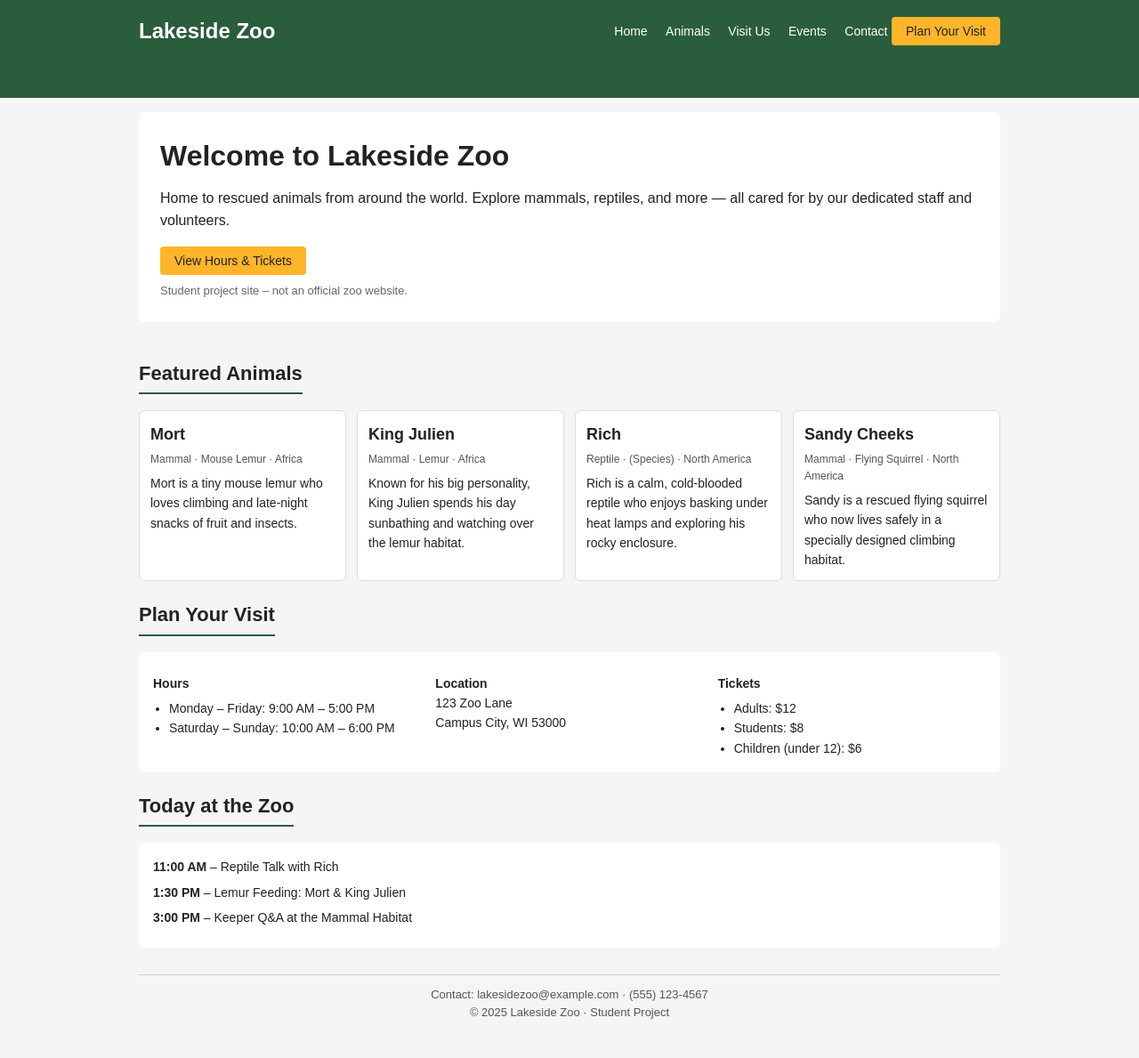
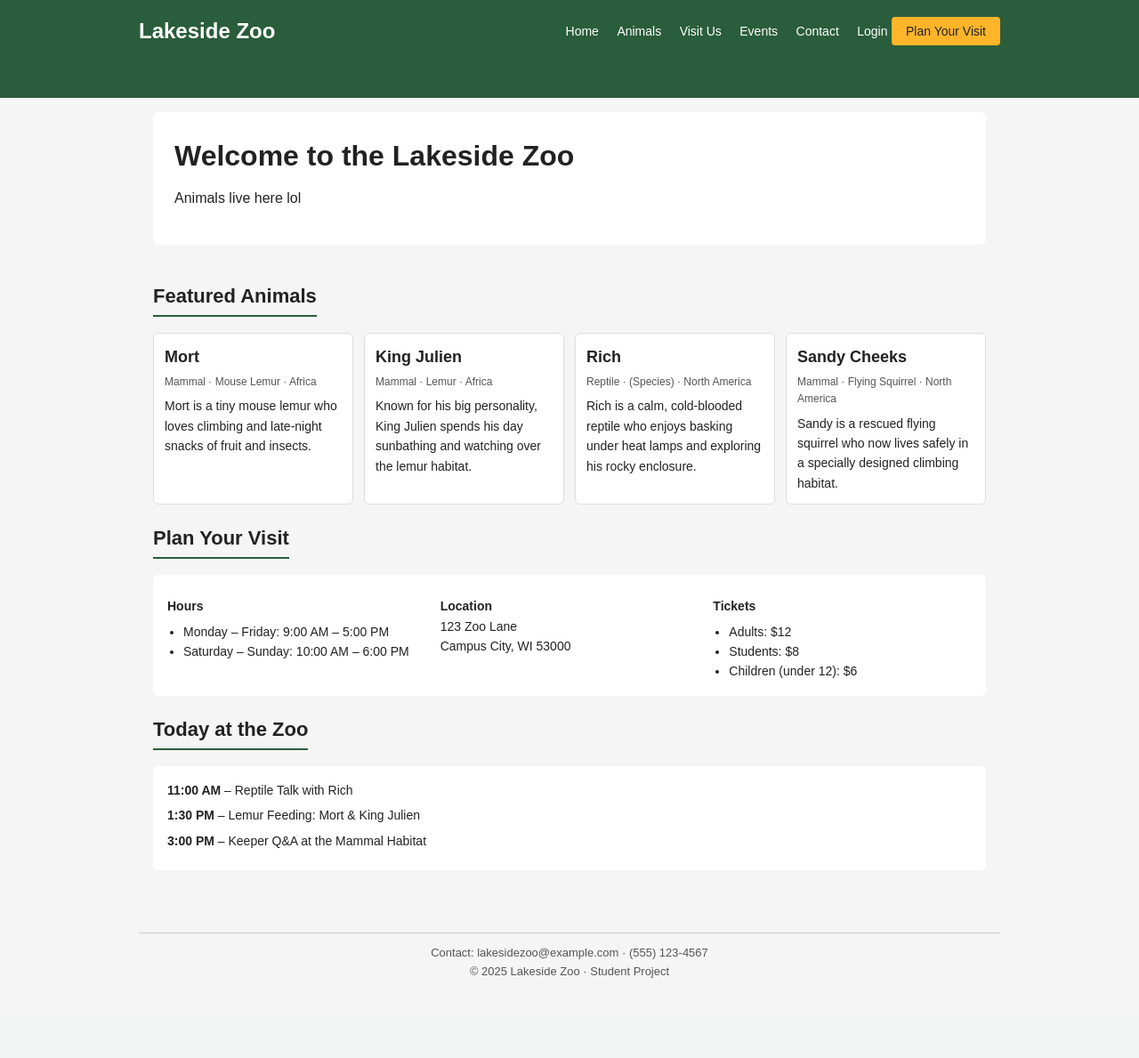
Before and after one commit to brucethao/DatabaseProject, a Django app: page / in a window 1280 px wide. Shown: the whole page at 89% size. After the commit the page ends 1099 px from the top, so only its background shows below. Run offline with Django 5.2, Linux system fonts and the light colour scheme.

Commit message:
User system overhaul, pages modified - now uses our 'user' model to authenticate session - synced up zookeeper and user to ensure users have a zookeeper profile, profile is deleted is zookeeper field is unchecked, profile is created with default fields when user is created to be a zookeeper. - created a base html file for header,footer,etc - css file so all files can have the same theme - modified homepage.html and animal.html

```diff
--- a/ZooManagementSystem/__init__.py
+++ b/ZooManagementSystem/__init__.py
@@ -0,0 +1,3 @@
+import pymysql
+pymysql.version_info = (2, 2, 2, "final", 0)
+pymysql.install_as_MySQLdb()
--- a/ZooManagementSystem/settings.py
+++ b/ZooManagementSystem/settings.py
@@ -78,7 +78,7 @@ DATABASES = {
        'ENGINE': 'django.db.backends.mysql',
        'NAME': 'zoomanagement',
        'USER': 'root',
-       'PASSWORD': 'cs557Project!',
+       'PASSWORD': 'lol123',
        'HOST': 'localhost',
        'PORT': '3306',
    }
@@ -125,3 +125,5 @@ STATIC_URL = 'static/'
 # https://docs.djangoproject.com/en/5.2/ref/settings/#default-auto-field
 
 DEFAULT_AUTO_FIELD = 'django.db.models.BigAutoField'
+
+AUTH_USER_MODEL = 'Zootopia.User'
--- a/ZooManagementSystem/urls.py
+++ b/ZooManagementSystem/urls.py
@@ -17,7 +17,8 @@ Including another URLconf
 from django.contrib import admin
 from django.urls import path
 
-from Zootopia.views import HomePage, Login, Register, ZooKeeper
+from Zootopia.models import Animal
+from Zootopia.views import HomePage, Login, Register, ZooKeeper, AnimalPage
 
 urlpatterns = [
     path('admin/', admin.site.urls),
@@ -25,4 +26,5 @@ urlpatterns = [
     path('login/', Login.as_view(), name='login'),
     path('register/', Register.as_view(), name='register'),
     path('zoo/', ZooKeeper.as_view(), name='zookeeper'),
+    path('animals/', AnimalPage.as_view(), name='animals'),
 ]
--- /dev/null
+++ b/Zootopia/static/CSS/styles.css
@@ -0,0 +1,181 @@
+ /* Basic page reset */
+        * {
+            box-sizing: border-box;
+            margin: 0;
+            padding: 0;
+        }
+
+        body {
+            font-family: Arial, Helvetica, sans-serif;
+            background-color: #f5f5f5;
+            color: #222;
+            line-height: 1.6;
+        }
+
+        /* Center the main content and limit width */
+        .container {
+            max-width: 1000px;
+            margin: 0 auto;
+            padding: 0 16px 40px;
+        }
+
+        /* Header and navigation */
+        header {
+            background-color: #2a5d3b;
+            color: white;
+            padding: 16px 0;
+            margin-bottom: 16px;
+        }
+
+        .header-inner {
+            display: flex;
+            align-items: center;
+            justify-content: space-between;
+        }
+
+        .logo {
+            font-size: 24px;
+            font-weight: bold;
+        }
+
+        nav a {
+            color: white;
+            text-decoration: none;
+            margin-left: 16px;
+            font-size: 14px;
+        }
+
+        nav a:hover {
+            text-decoration: underline;
+        }
+
+        /* Simple button style */
+        .btn {
+            padding: 8px 16px;
+            border: none;
+            border-radius: 4px;
+            background-color: #ffb52a;
+            color: #222;
+            cursor: pointer;
+            font-size: 14px;
+        }
+
+        .btn:hover {
+            background-color: #e3a123;
+        }
+
+        /* Hero section */
+        .hero {
+            background-color: #ffffff;
+            border-radius: 6px;
+            padding: 24px;
+            margin-bottom: 20px;
+        }
+
+        .hero-title {
+            font-size: 32px;
+            margin-bottom: 8px;
+        }
+
+        .hero-subtitle {
+            font-size: 16px;
+            margin-bottom: 16px;
+        }
+
+        .hero-note {
+            font-size: 13px;
+            color: #666;
+            margin-top: 8px;
+        }
+
+        /* Section headings */
+        h2 {
+            margin: 20px 0 10px;
+            font-size: 22px;
+            border-bottom: 2px solid #2a5d3b;
+            display: inline-block;
+            padding-bottom: 4px;
+        }
+
+        /* Featured animals section */
+        .animal-grid {
+            display: grid;
+            grid-template-columns: repeat(auto-fit, minmax(220px, 1fr));
+            gap: 12px;
+            margin-top: 8px;
+        }
+
+        .animal-card {
+            background-color: #ffffff;
+            border-radius: 6px;
+            padding: 12px;
+            border: 1px solid #ddd;
+        }
+
+        .animal-card h3 {
+            margin-bottom: 4px;
+            font-size: 18px;
+        }
+
+        .animal-tag {
+            font-size: 12px;
+            color: #555;
+            margin-bottom: 6px;
+        }
+
+        .animal-card p {
+            font-size: 14px;
+        }
+
+        /* Visit info */
+        .visit-info {
+            background-color: #ffffff;
+            border-radius: 6px;
+            padding: 16px;
+            margin-top: 8px;
+        }
+
+        .visit-columns {
+            display: flex;
+            flex-wrap: wrap;
+            gap: 16px;
+            margin-top: 8px;
+        }
+
+        .visit-col {
+            flex: 1 1 220px;
+            font-size: 14px;
+        }
+
+        .visit-col ul {
+            list-style-type: disc;
+            margin-left: 18px;
+            margin-top: 6px;
+        }
+
+        /* Events */
+        .events-list {
+            background-color: #ffffff;
+            border-radius: 6px;
+            padding: 16px;
+            margin-top: 8px;
+        }
+
+        .events-list ul {
+            list-style-type: none;
+        }
+
+        .events-list li {
+            margin-bottom: 6px;
+            font-size: 14px;
+        }
+
+        /* Footer */
+        footer {
+            margin-top: 30px;
+            padding-top: 12px;
+            border-top: 1px solid #ccc;
+            font-size: 13px;
+            color: #555;
+            text-align: center;
+        }
--- a/Zootopia/views.py
+++ b/Zootopia/views.py
@@ -1,4 +1,5 @@
 from django.contrib import messages
+from django.contrib.auth import authenticate, login
 from django.shortcuts import render, redirect
 from django.views import View
 from Zootopia.models import Animal, User
@@ -7,16 +8,10 @@ from Zootopia.models import Animal, User
 class HomePage(View):
     def get(self, request):
         return render(request, 'homepage.html')
-    def post(self, request):
-        login = request.POST.get('login')
-        register = request.POST.get('register')
 
-        if login is not None:
-            return redirect('login')
-        if register is not None:
-            return redirect('register')
-
-        return render(request, 'homepage.html')
+class AnimalPage(View):
+    def get(self, request):
+        return render(request, 'animal.html')
 
 class ZooKeeper(View):
     def get(self, request):
@@ -30,14 +25,12 @@ class Login(View):
     def post(self, request):
         username = request.POST.get('username')
         password = request.POST.get('password')
-        user = User.objects.get(username=username, password=password)
+        user = authenticate(request, username=username, password=password)
 
         if user is not None:
+            login(request, user)
             messages.success(request, 'Login Successful')
-            if user.is_zookeeper:
-                return redirect('zookeeper')
-            else:
-                return redirect('home')
+            return redirect('home')
         else:
             messages.error(request, 'Wrong username or password')
             return render(request, 'login.html')
--- /dev/null
+++ b/templates/base.html
@@ -0,0 +1,41 @@
+{% load static %}
+<!DOCTYPE html>
+<html lang="en">
+<head>
+    <meta charset="UTF-8">
+    <title>{% block title %}Lakeside Zoo{% endblock %}</title>
+    <link rel="stylesheet" href="{% static 'css/styles.css' %}">
+</head>
+<body>
+    <header>
+        <div class="container header-inner">
+            <div class="logo">Lakeside Zoo</div>
+            <nav>
+                <a href="{% url 'home' %}">Home</a>
+                <a href="{% url 'animals' %}">Animals</a>
+                <a href="#">Visit Us</a>
+                <a href="#">Events</a>
+                <a href="#">Contact</a>
+
+                {% if user.is_authenticated %}
+                    <span style="color: white; margin-left: 16px;">Welcome, {{ user.first_name }}</span>
+                    <a href="#">Logout</a>
+                {% else %}
+                    <a href="{% url 'login' %}">Login</a>
+                {% endif %}
+                <button class="btn">Plan Your Visit</button>
+            </nav>
+        </div>
+    </header>
+
+    <main class="container">
+        {% block content %}
+        {% endblock %}
+    </main>
+
+    <footer>
+        <p>Contact: lakesidezoo@example.com · (555) 123-4567</p>
+        <p>&copy; 2025 Lakeside Zoo · Student Project</p>
+    </footer>
+</body>
+</html>
--- a/templates/homepage.html
+++ b/templates/homepage.html
@@ -1,219 +1,27 @@
-<!DOCTYPE html>
-<html lang="en">
-<head>
-    <meta charset="UTF-8">
-    <title>Welcome to Lakeside Zoo</title>
-    <style>
-        /* Basic page reset */
-        * {
-            box-sizing: border-box;
-            margin: 0;
-            padding: 0;
-        }
+{% extends 'base.html' %}
 
-        body {
-            font-family: Arial, Helvetica, sans-serif;
-            background-color: #f5f5f5;
-            color: #222;
-            line-height: 1.6;
-        }
+{% block title %}Welcome to Lakeside Zoo{% endblock %}
 
-        /* Center the main content and limit width */
-        .container {
-            max-width: 1000px;
-            margin: 0 auto;
-            padding: 0 16px 40px;
-        }
-
-        /* Header and navigation */
-        header {
-            background-color: #2a5d3b;
-            color: white;
-            padding: 16px 0;
-            margin-bottom: 16px;
-        }
-
-        .header-inner {
-            display: flex;
-            align-items: center;
-            justify-content: space-between;
-        }
-
-        .logo {
-            font-size: 24px;
-            font-weight: bold;
-        }
-
-        nav a {
-            color: white;
-            text-decoration: none;
-            margin-left: 16px;
-            font-size: 14px;
-        }
-
-        nav a:hover {
-            text-decoration: underline;
-        }
-
-        /* Simple button style */
-        .btn {
-            padding: 8px 16px;
-            border: none;
-            border-radius: 4px;
-            background-color: #ffb52a;
-            color: #222;
-            cursor: pointer;
-            font-size: 14px;
-        }
-
-        .btn:hover {
-            background-color: #e3a123;
-        }
-
-        /* Hero section */
-        .hero {
-            background-color: #ffffff;
-            border-radius: 6px;
-            padding: 24px;
-            margin-bottom: 20px;
-        }
-
-        .hero-title {
-            font-size: 32px;
-            margin-bottom: 8px;
-        }
-
-        .hero-subtitle {
-            font-size: 16px;
-            margin-bottom: 16px;
-        }
-
-        .hero-note {
-            font-size: 13px;
-            color: #666;
-            margin-top: 8px;
-        }
-
-        /* Section headings */
-        h2 {
-            margin: 20px 0 10px;
-            font-size: 22px;
-            border-bottom: 2px solid #2a5d3b;
-            display: inline-block;
-            padding-bottom: 4px;
-        }
-
-        /* Featured animals section */
-        .animal-grid {
-            display: grid;
-            grid-template-columns: repeat(auto-fit, minmax(220px, 1fr));
-            gap: 12px;
-            margin-top: 8px;
-        }
-
-        .animal-card {
-            background-color: #ffffff;
-            border-radius: 6px;
-            padding: 12px;
-            border: 1px solid #ddd;
-        }
-
-        .animal-card h3 {
-            margin-bottom: 4px;
-            font-size: 18px;
-        }
-
-        .animal-tag {
-            font-size: 12px;
-            color: #555;
-            margin-bottom: 6px;
-        }
-
-        .animal-card p {
-            font-size: 14px;
-        }
-
-        /* Visit info */
-        .visit-info {
-            background-color: #ffffff;
-            border-radius: 6px;
-            padding: 16px;
-            margin-top: 8px;
-        }
-
-        .visit-columns {
-            display: flex;
-            flex-wrap: wrap;
-            gap: 16px;
-            margin-top: 8px;
-        }
-
-        .visit-col {
-            flex: 1 1 220px;
-            font-size: 14px;
-        }
-
-        .visit-col ul {
-            list-style-type: disc;
-            margin-left: 18px;
-            margin-top: 6px;
-        }
-
-        /* Events */
-        .events-list {
-            background-color: #ffffff;
-            border-radius: 6px;
-            padding: 16px;
-            margin-top: 8px;
-        }
-
-        .events-list ul {
-            list-style-type: none;
-        }
-
-        .events-list li {
-            margin-bottom: 6px;
-            font-size: 14px;
-        }
-
-        /* Footer */
-        footer {
-            margin-top: 30px;
-            padding-top: 12px;
-            border-top: 1px solid #ccc;
-            font-size: 13px;
-            color: #555;
-            text-align: center;
-        }
-    </style>
-</head>
-<body>
-    <header>
-        <div class="container header-inner">
-            <div class="logo">Lakeside Zoo</div>
-            <nav>
-                <a href="#">Home</a>
-                <a href="#">Animals</a>
-                <a href="#">Visit Us</a>
-                <a href="#">Events</a>
-                <a href="#">Contact</a>
-                <button class="btn">Plan Your Visit</button>
-            </nav>
-        </div>
-    </header>
-
+{% block content %}
     <main class="container">
         <!-- Hero section -->
         <section class="hero">
-            <h1 class="hero-title">Welcome to Lakeside Zoo</h1>
+            {% if user.is_authenticated and user.is_zookeeper %}
+            <h1 class="hero-title">Welcome keeper, {{ user.first_name }}</h1>
             <p class="hero-subtitle">
-                Home to rescued animals from around the world. Explore mammals, reptiles, and more —
-                all cared for by our dedicated staff and volunteers.
+                Ready to do zookeeper type shi?
             </p>
-            <button class="btn">View Hours & Tickets</button>
-            <p class="hero-note">
-                Student project site – not an official zoo website.
+                {% elif user.is_authenticated %}
+            <h1 class="hero-title">Welcome, {{ user.first_name }}</h1>
+            <p class="hero-subtitle">
+                Check out some of the animals idiot!
             </p>
+                {% else %}
+            <h1 class="hero-title">Welcome to the Lakeside Zoo</h1>
+            <p class="hero-subtitle">
+                Animals live here lol
+            </p>
+            {% endif %}
         </section>
 
         <!-- Featured animals -->
@@ -285,12 +93,4 @@
                 </ul>
             </div>
         </section>
-
-        <!-- Footer -->
-        <footer>
-            <p>Contact: lakesidezoo@example.com · (555) 123-4567</p>
-            <p>&copy; 2025 Lakeside Zoo · Student Project</p>
-        </footer>
-    </main>
-</body>
-</html>
+{% endblock %}
```
Also changed, not shown: Zootopia/models.py (+25 -5 lines), templates/animal.html (added, +15 -0 lines), templates/login.html (+8 -29 lines), static/CSS/styles.css (deleted).
